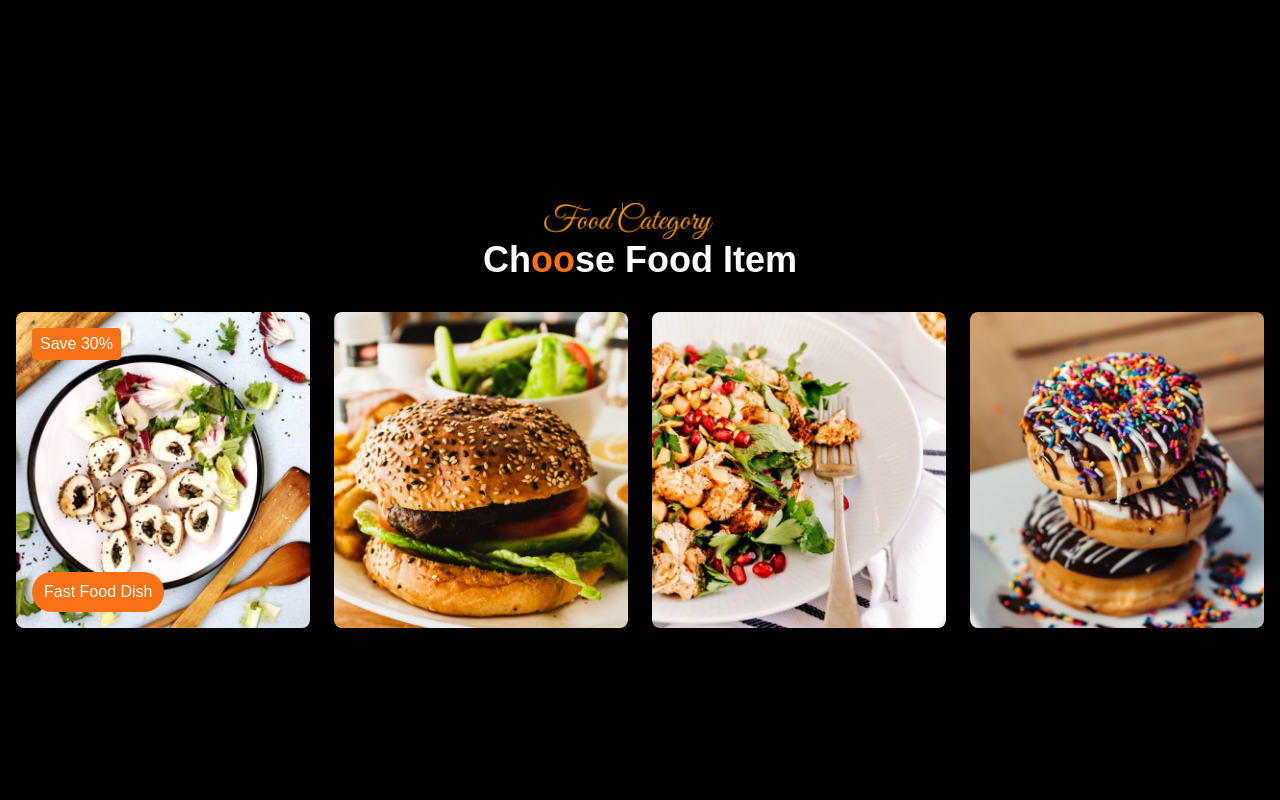
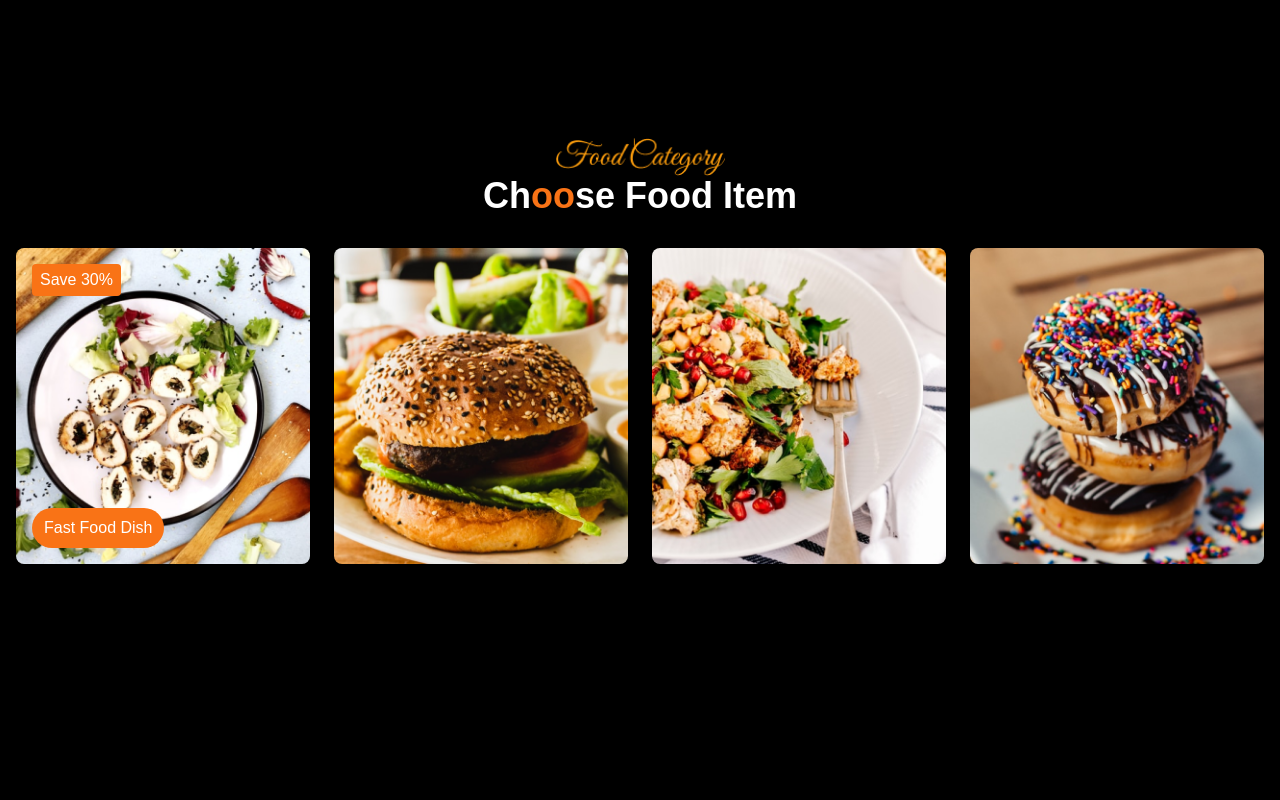
Before and after one commit to Tahasaif3/Figma-Templa-9-Hackathon, a Next.js app: page / in a window 1280 px wide. Shown: the part 1480-2280 px from the top of the page. Built offline with nearby package versions, Linux system fonts and the light colour scheme.

Commit message:
choose-food-item.tsx

```diff
--- a/components/choose-food-item.tsx
+++ b/components/choose-food-item.tsx
@@ -10,9 +10,17 @@ const foodItems = [
 
 export default function FoodCategorySection() {
   return (
-    <section className="bg-black text-white py-16 min-h-screen">
-      <div className="container mx-auto px-4 sm:mx-auto">
-        <Image src={"/wwhy.png"} width={169} height={40} alt='blogs logo' className='flex justify-center items-center ml-[528px]'/>
+    <section className="bg-black text-white min-h-screen">
+      <div className="container mx-auto px-4 ">
+        <div className="flex justify-center">
+          <Image
+            src={"/wwhy.png"}
+            width={169}
+            height={40}
+            alt='blogs logo'
+          />
+        </div>
+
         <h3 className="text-center text-4xl font-bold mb-8">
           Ch<span className="text-orange-500">oo</span>se Food Item
         </h3>
```
